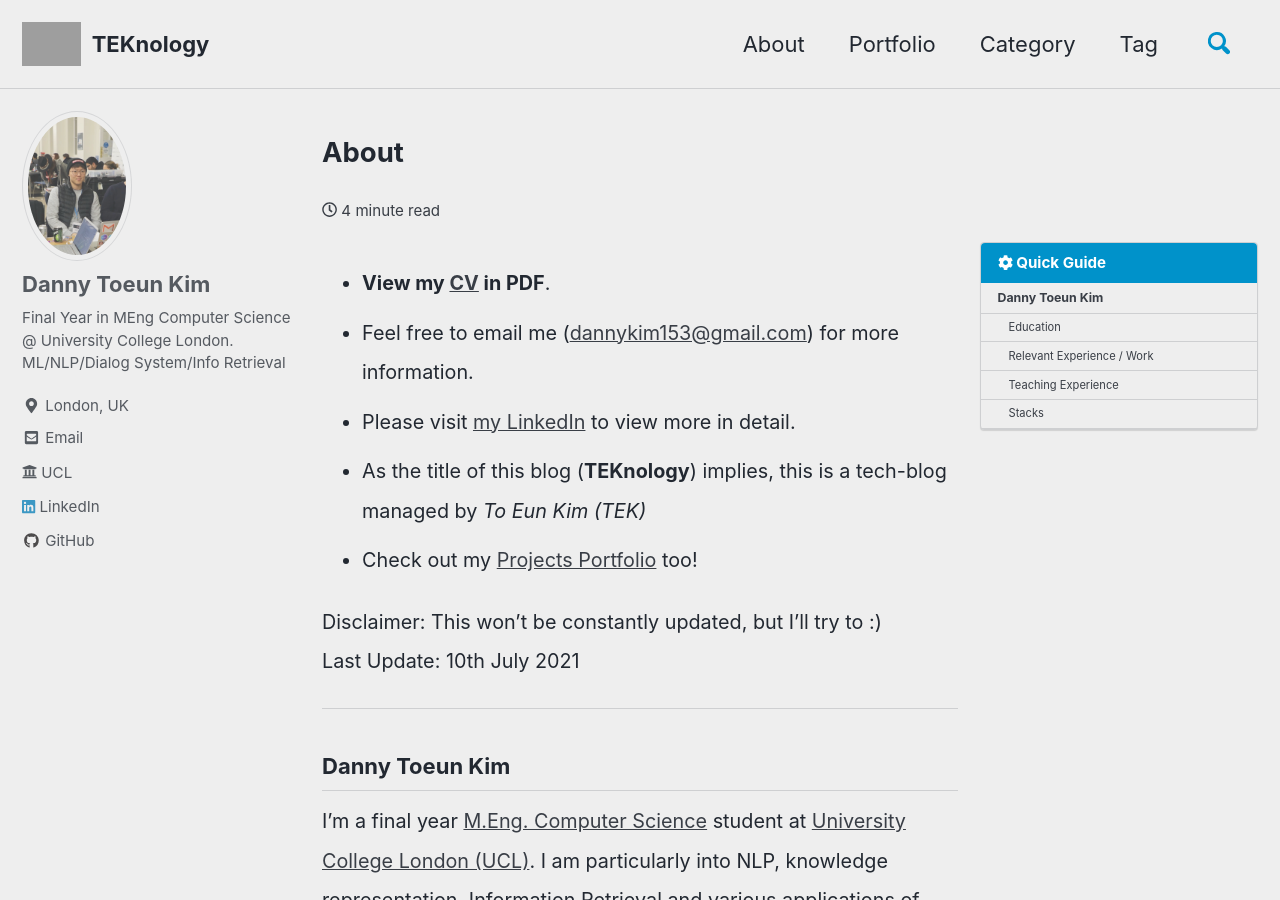
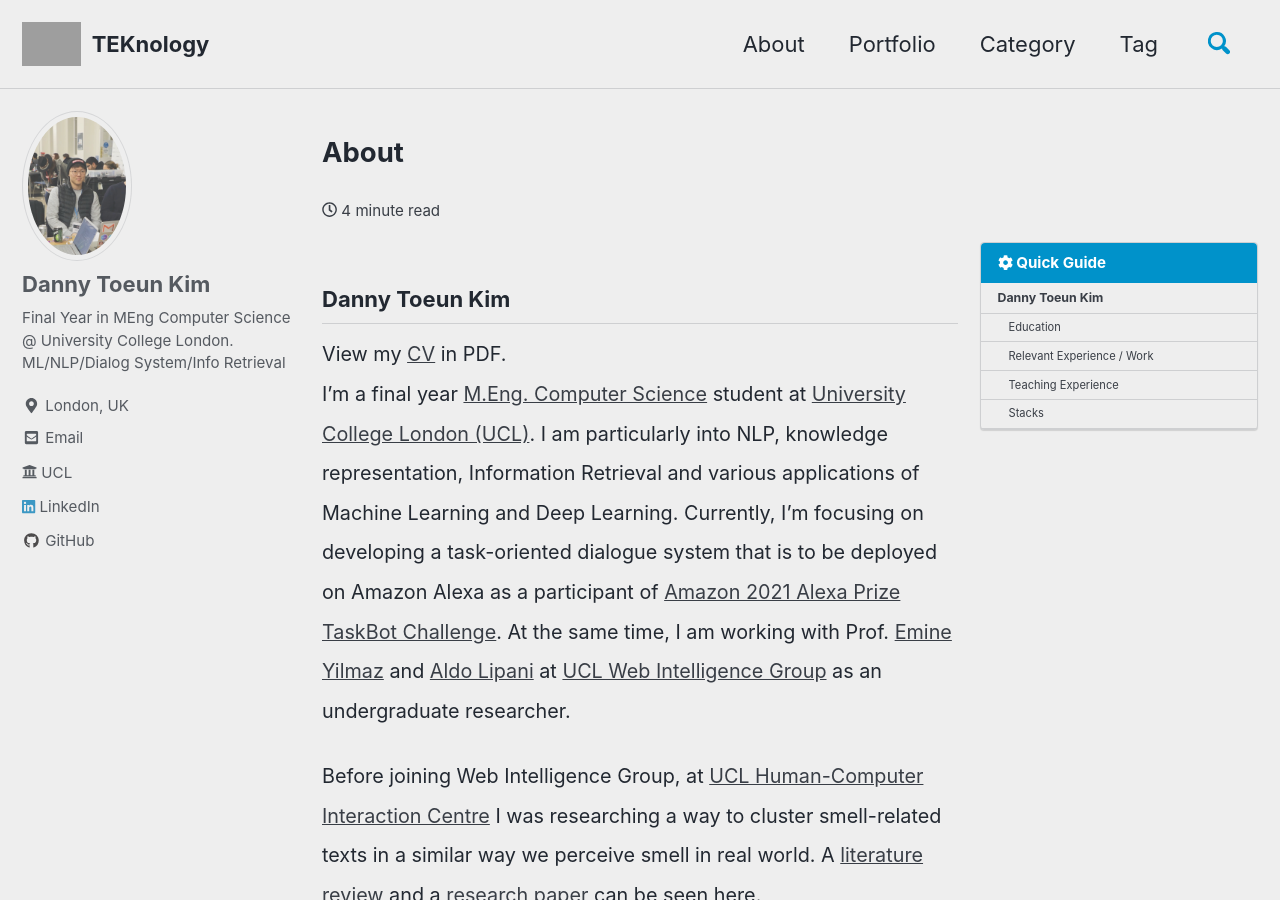
Before and after one commit to kimdanny/blog, a Jekyll site: the page built from _pages/about.md, in a window 1280 px wide and 900 px high. Built offline with Jekyll 4.4.1, drawn with Linux system fonts in a browser that asks for light colours; cached includes are drawn as plain includes; nearby versions of some CDN libraries; comment, search, counter and statistics services are not loaded; some of the changed text lies outside the part shown; grey boxes are pictures that could not be loaded.

Commit message:
CV update

```diff
--- a/_pages/about.md
+++ b/_pages/about.md
@@ -5,18 +5,9 @@ toc: true
 toc_label: "Quick Guide"
 toc_icon: "cog"
 ---
-- **View my [CV](/assets/CV.pdf) in PDF**.
-- Feel free to email me ([dannykim153@gmail.com](mailto:dannykim153@gmail.com)) for more information.
-- Please visit [my LinkedIn](https://www.linkedin.com/in/danny-toeun-kim/) to view more in detail.
-- As the title of this blog (**TEKnology**) implies, this is a tech-blog managed by *To Eun Kim (TEK)*
-- Check out my [Projects Portfolio](https://kimdanny.github.io/portfolio/) too!
 
-Disclaimer: This won't be constantly updated, but I'll try to :)
-Last Update: 10th July 2021
-
----
 ## Danny Toeun Kim
-
+View my [CV](/assets/CV.pdf) in PDF.
 I'm a final year [M.Eng. Computer Science](https://www.ucl.ac.uk/computer-science/study/undergraduate/computer-science-meng) student
 at [University College London (UCL)](https://www.ucl.ac.uk).
 I am particularly into NLP, knowledge representation, Information Retrieval
```
Also changed, not shown: other parts of _pages/about.md (+11 -0 lines), 2 other files.
